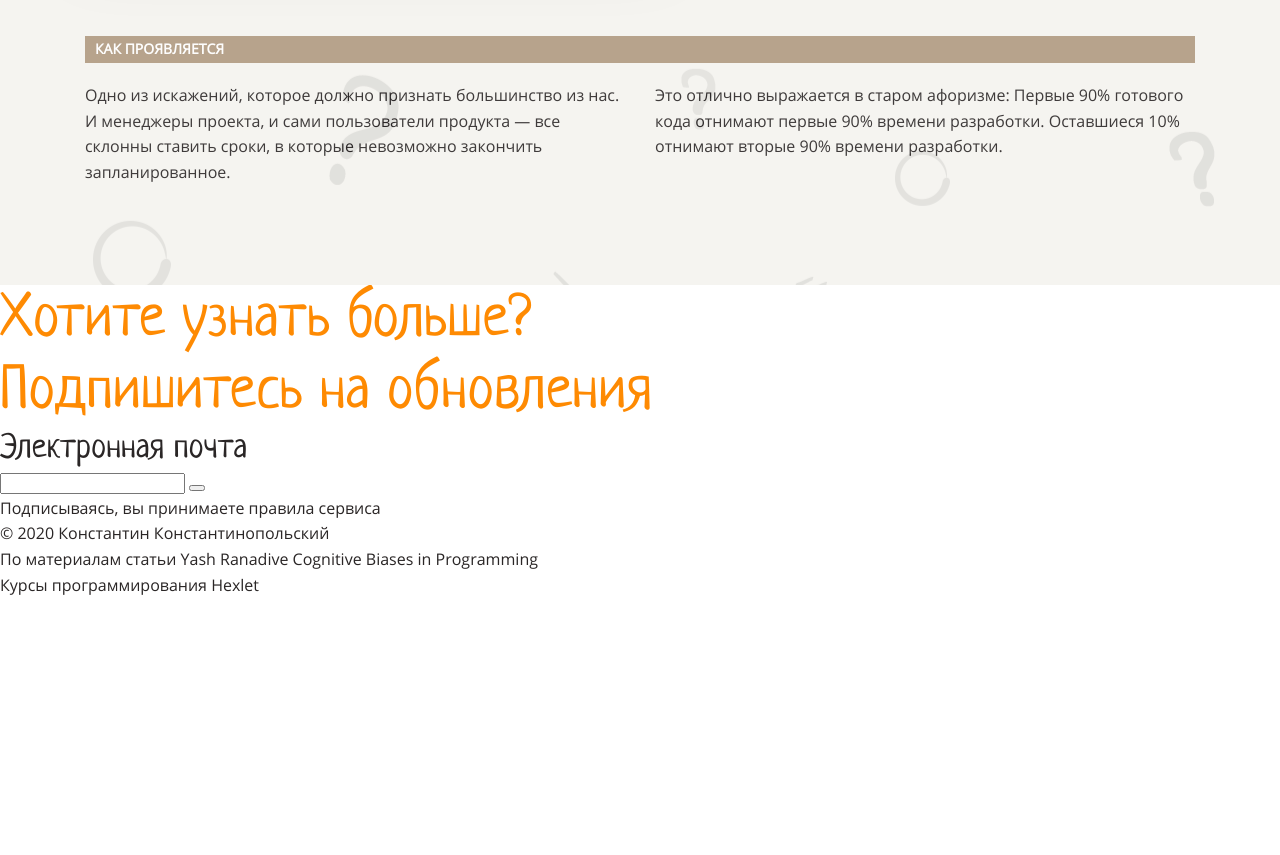
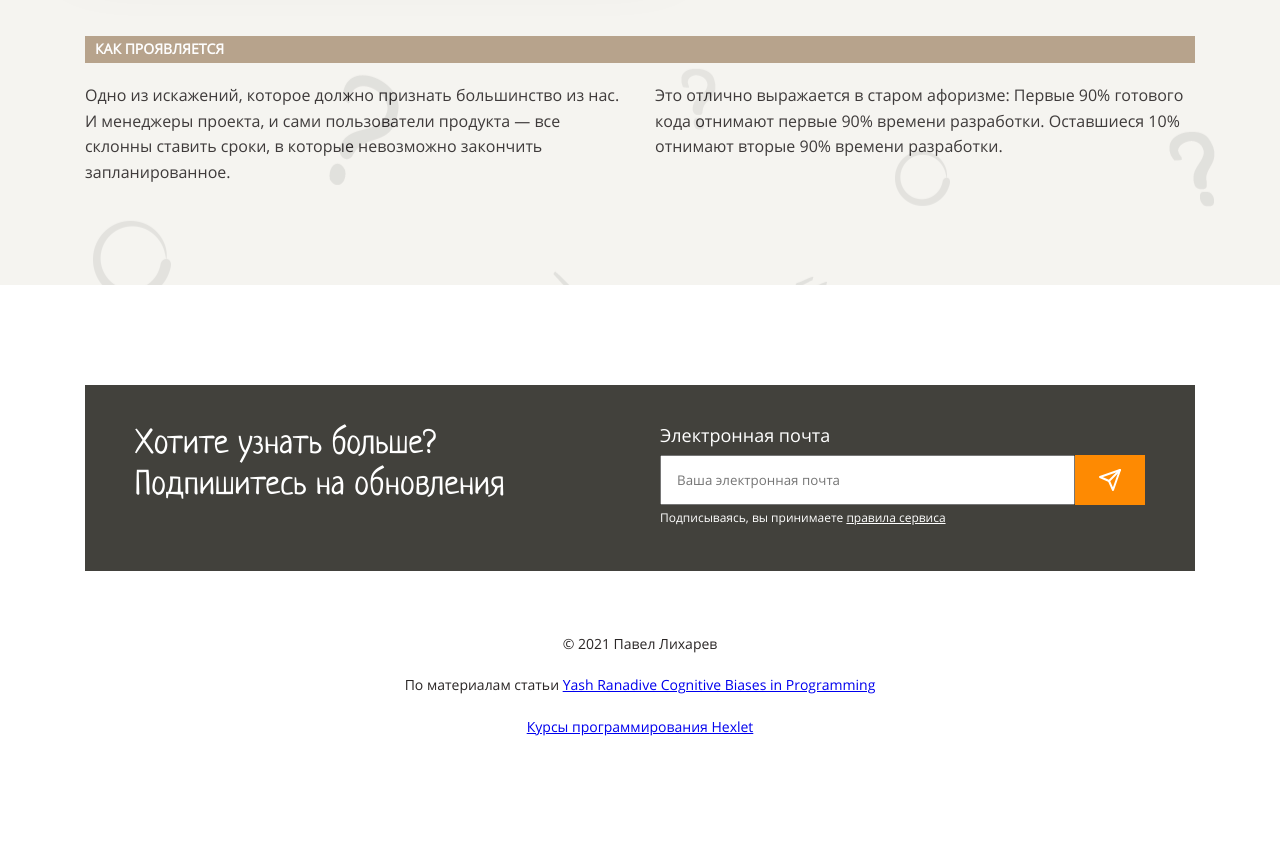
Before and after one commit to pavel-likharev/layout-designer-project-lvl1, a website: page src/index.html in a window 1280 px wide. Shown: the part 6917-7772 px from the top of the page. Before the commit the page ends 7515 px from the top, so only its background shows below. Drawn offline with Linux system fonts and the light colour scheme.

Commit message:
done footer

```diff
--- a/src/index.html
+++ b/src/index.html
@@ -225,21 +225,34 @@
     </main>
 
     <footer>
-        <section>
-            <form>
-                <div>
-                    <h2>Хотите узнать больше?</h2>
-                    <h2>Подпишитесь на обновления</h2>
+        <div class="wrapper flex-column justify-center">
+            <form class="d-flex bg-dark justify-beetween form text-white">
+                <div class="d-flex flex-column">
+                    <h3>Хотите узнать больше?</h3>
+                    <h3>Подпишитесь на обновления</h3>
                 </div>
-                <h3>Электронная почта</h3>
-                <input>
-                <button></button>
-                <p>Подписываясь, вы принимаете <a>правила сервиса</a></p>
+                <div class="input-block-wrapper">
+                    <p class="input-title">Электронная почта</p>
+                    <div class="d-flex">
+                        <input class="input" placeholder="Ваша электронная почта" name="email">
+                        <div class="input-btn-wrapper d-flex relative">
+                           <input class="btn input-btn" type="submit" value="">
+                        </div>
+
+                    </div>
+
+                    <p class="form-rules">Подписываясь, вы принимаете <a>правила сервиса</a></p>
+                </div>
+
             </form>
-            <p>© 2020 Константин Константинопольский</p>
-            <p>По материалам статьи Yash Ranadive Cognitive Biases in Programming</p>
-            <p>Курсы программирования Hexlet</p>
-        </section>
+            <div class="d-flex flex-column text-center margin-top-60 block-contacts">
+                <p class="margin-bottom-16">© 2021 Павел Лихарев</p>
+                <p class="margin-bottom-16">По материалам статьи <a href="https://medium.com/hackernoon/cognitive-biases-in-programming-5e937707c27b">Yash Ranadive Cognitive Biases in Programming</a></p>
+                <p class="margin-bottom-16"><a href="http://www.ru.hexlet.io">Курсы программирования Hexlet</a></p>
+            </div>
+
+        </div>
+
     </footer>
 </body>
 
--- a/src/styles/style.css
+++ b/src/styles/style.css
@@ -156,6 +156,10 @@ h3,
   margin-top: 40px;
 }
 
+.margin-top-60 {
+  margin-top: 60px;
+}
+
 .margin-right-30 {
   margin-right: 30px;
 }
@@ -213,6 +217,10 @@ h3,
 
 .bg-brown {
   background-color: var(--brown);
+}
+
+.bg-dark {
+  background-color: var(--main-color-dark);
 }
 
 .bg-image::before {
@@ -363,3 +371,70 @@ h3,
 .column-description {
   width: 50%;
 }
+
+.form {
+  padding: 40px 50px;
+}
+
+.input-block-wrapper {
+  width: 485px;
+}
+
+.input-title {
+  margin-bottom: 8px;
+
+  font-size: 18px;
+  font-family: "Open Sans", sans-serif;
+  line-height: 1.2em;
+}
+
+.input {
+  width: 415px;
+  height: 50px;
+  padding: 15px;
+
+  font-family: inherit;
+}
+
+.input-btn {
+  width: 70px;
+  height: 50px;
+
+  border: none;
+
+  box-shadow: none;
+
+  cursor: pointer;
+}
+
+.input-btn-wrapper::before {
+  position: absolute;
+  top: 50%;
+  right: 50%;
+
+  width: 24px;
+  height: 24px;
+
+  background-image: url(../images/send.svg);
+  background-repeat: no-repeat;
+  background-size: 24px 24px;
+
+  transform: translate(50%, -50%);
+
+  content: "";
+  pointer-events: none;
+}
+
+.form-rules {
+  font-size: 12px;
+}
+
+.form-rules a {
+  text-decoration: underline;
+
+  cursor: pointer;
+}
+
+.block-contacts {
+  font-size: 14px;
+}
```
